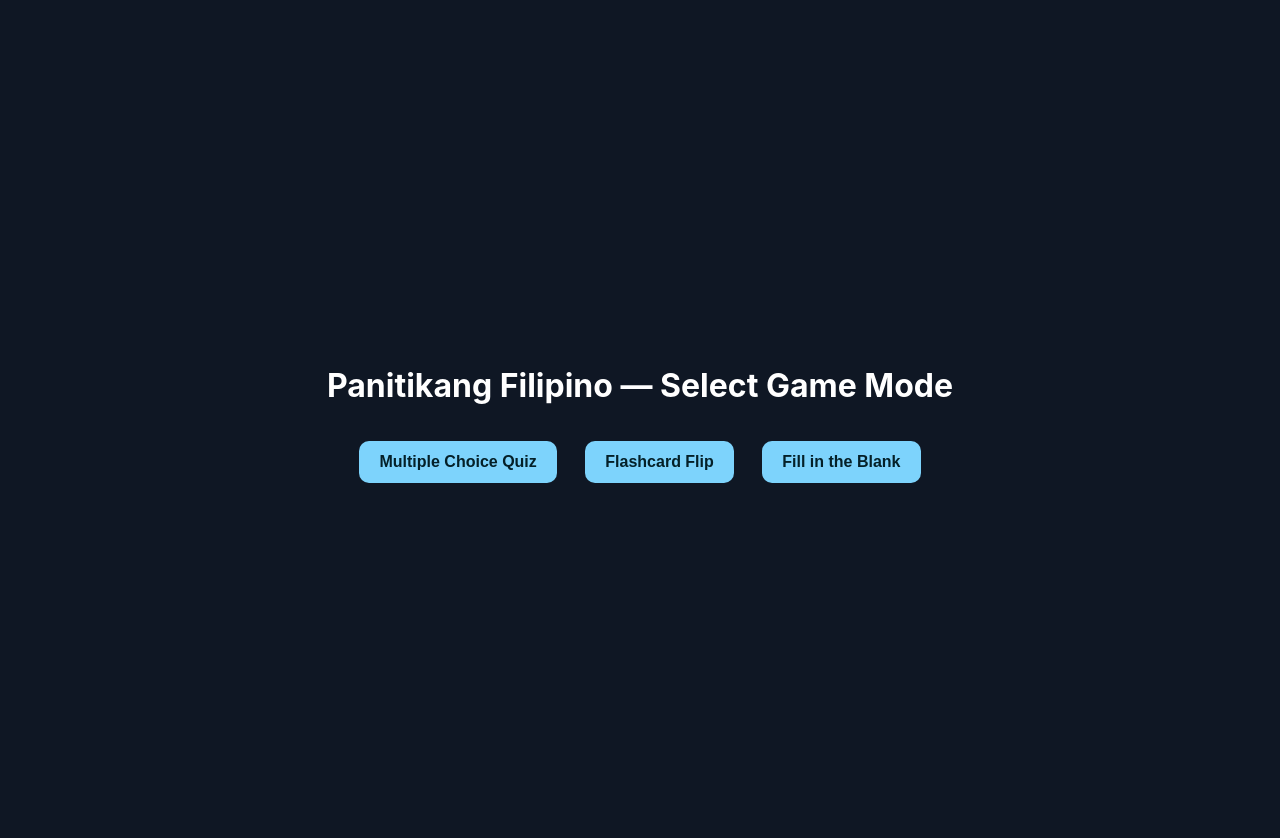
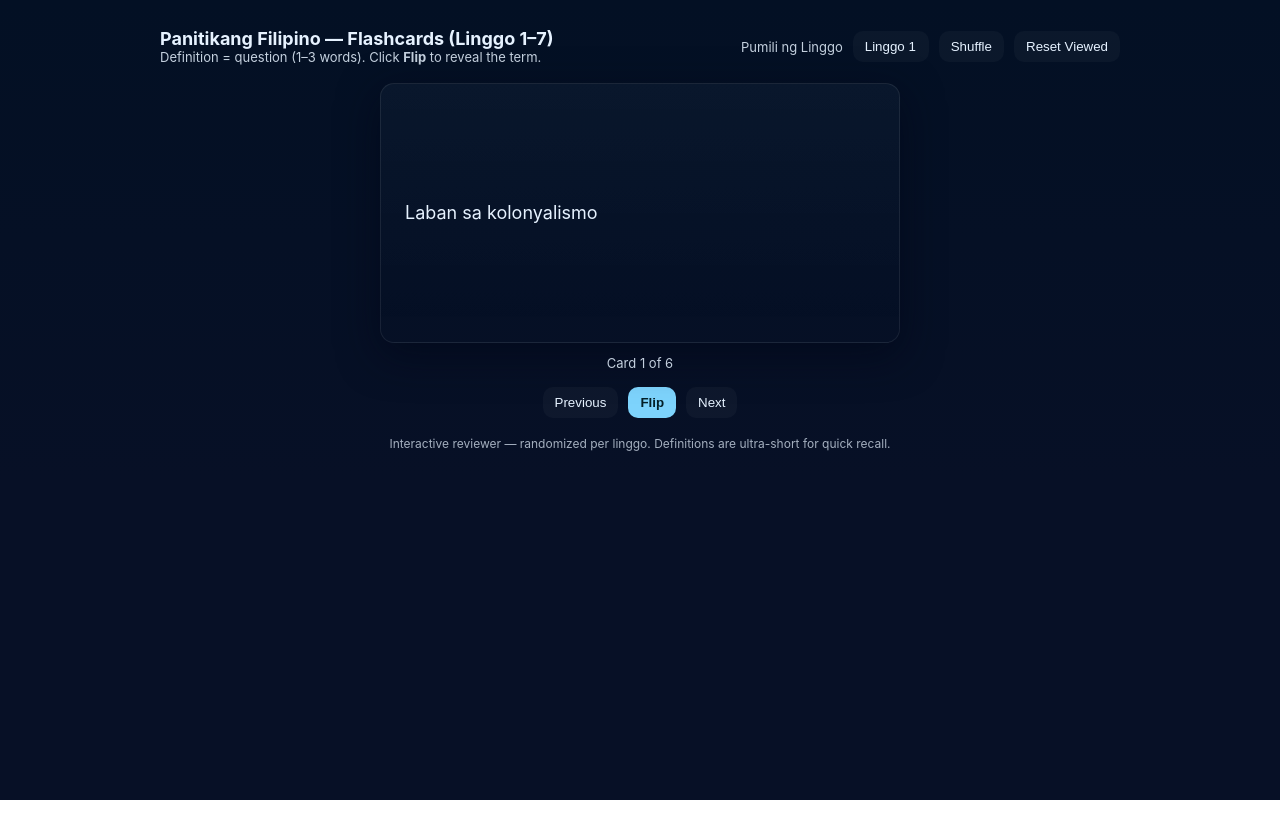
Before and after one commit to Ronyross1611/Entrep, a plain HTML site: page index.html in a window 1280 px wide. After the commit the page ends 800 px from the top, so only its background shows below. Drawn offline with Linux system fonts and the light colour scheme.

Commit message:
Update index.html

```diff
--- a/index.html
+++ b/index.html
@@ -1,212 +1,193 @@
 <!doctype html>
 <html lang="en">
 <head>
-<meta charset="utf-8">
-<meta name="viewport" content="width=device-width, initial-scale=1">
-<title>Panitikang Filipino — Game Modes</title>
+  <meta charset="utf-8" />
+  <meta name="viewport" content="width=device-width,initial-scale=1" />
+  <title>Panitikang Filipino — Modular Flashcards (Linggo 1–7)</title>
   <style>
-  :root{
-    --bg:#0f1724; --card:#1e293b; --muted:#9fb0c3; --accent:#7dd3fc;
-    --correct:#10b981; --wrong:#ef4444; --white:#ffffff; --overlay-bg: rgba(15,23,36,0.85);
-    font-family: Inter, system-ui, sans-serif;
-  }
-  body{margin:0; min-height:100vh; display:flex; align-items:center; justify-content:center; background:var(--bg); color:var(--white); padding:20px;}
-  .home, .app{width:100%; max-width:700px; text-align:center;}
-  h1{margin-bottom:24px;}
-  button{margin:12px; padding:12px 20px; border:none; border-radius:10px; cursor:pointer; font-weight:700; font-size:16px; background:var(--accent); color:#042028;}
-  .card-wrap{perspective:1200px;}
-  .card{width:340px;height:220px;position:relative;transform-style:preserve-3d;transition:transform .7s cubic-bezier(.2,.9,.3,1);border-radius:14px;box-shadow:0 8px 24px rgba(2,6,23,.6);background:rgba(255,255,255,0.03);}
-  .card.flipped{transform:rotateY(180deg);}
-  .face{position:absolute;inset:0;backface-visibility:hidden;border-radius:14px;display:flex;flex-direction:column;align-items:center;justify-content:center;padding:18px;text-align:center;}
-  .front{background:rgba(255,255,255,0.04);}
-  .back{background:linear-gradient(180deg,#042831,#0a2430);transform:rotateY(180deg);}
-  .definition{font-size:15px;line-height:1.5}
-  .definition .kw{font-weight:800;text-transform:uppercase}
-  .term{font-size:22px;font-weight:800;text-transform:uppercase}
-  .nav{display:flex;gap:10px;margin-top:12px;justify-content:center;}
-  /* MCQ style */
-  .question{margin-bottom:16px; font-weight:700; white-space:pre-wrap;}
-  .choices{display:grid; gap:12px;}
-  .choice{padding:12px; border-radius:10px; cursor:pointer; border:1px solid rgba(255,255,255,0.1); display:flex; gap:12px; align-items:center;}
-  .choice.correct{background:rgba(16,185,129,0.2); border-color:rgba(16,185,129,0.4);}
-  .choice.wrong{background:rgba(239,68,68,0.2); border-color:rgba(239,68,68,0.4);}
-  .choice .label{width:36px; height:36px; border-radius:8px; display:grid; place-items:center; background:rgba(0,0,0,0.15); font-weight:800;}
-  /* Overlay */
-  .overlay{position:fixed; inset:0; display:none; align-items:center; justify-content:center; background:var(--overlay-bg); z-index:30; padding:20px;}
-  .overlay.show{display:flex;}
-  .overlay-card{width:100%; max-width:520px; background:var(--card); border-radius:12px; padding:18px; text-align:center; border:1px solid rgba(255,255,255,0.06);}
-  .overlay-msg{font-weight:800; font-size:16px;}
-  .overlay-definition{margin-top:8px; color:var(--muted);}
-  .overlay-actions{display:flex; gap:10px; justify-content:center; margin-top:12px;}
+    :root{--bg:#071026;--card:#071827;--accent:#7dd3fc;--muted:rgba(255,255,255,0.08);--glass:rgba(255,255,255,0.03);font-family:Inter,system-ui,Segoe UI,Roboto,Arial}
+    *{box-sizing:border-box}
+    body{margin:0;min-height:100vh;background:linear-gradient(180deg,#031024 0%,#071026 60%);color:#e6f2ff;display:flex;flex-direction:column;align-items:center;padding:28px}
+    .app{width:100%;max-width:960px}
+    header{display:flex;justify-content:space-between;align-items:center;gap:12px;margin-bottom:18px}
+    h1{font-size:18px;margin:0}
+    .controls{display:flex;gap:10px;align-items:center}
+    select,button{appearance:none;border:0;padding:8px 12px;border-radius:10px;background:var(--glass);color:inherit}
+    button.primary{background:var(--accent);color:#042028;font-weight:700}
+    .card-wrap{perspective:1200px;display:flex;justify-content:center}
+    .card{width:520px;max-width:92vw;height:260px;border-radius:14px;background:linear-gradient(180deg,rgba(255,255,255,0.02),transparent);box-shadow:0 12px 40px rgba(2,6,23,.6);position:relative;transform-style:preserve-3d;transition:transform .6s cubic-bezier(.2,.9,.3,1)}
+    .card.flipped{transform:rotateY(180deg)}
+    .face{position:absolute;inset:0;padding:24px;backface-visibility:hidden;border-radius:14px;display:flex;flex-direction:column;justify-content:center}
+    .front{background:linear-gradient(180deg,rgba(125,211,252,0.02),transparent);border:1px solid var(--muted);}
+    .back{background:linear-gradient(180deg,#042831,#052a2f);transform:rotateY(180deg);border:1px solid rgba(125,211,252,0.06)}
+    .definition{font-size:18px;line-height:1.4}
+    .term{font-size:26px;font-weight:800;text-transform:uppercase}
+    .meta{display:flex;justify-content:center;align-items:center;margin-top:12px}
+    .nav{display:flex;gap:10px;justify-content:center;margin-top:16px}
+    .small{font-size:13px;opacity:.85}
+    footer{margin-top:18px;font-size:12px;opacity:.7;text-align:center}
+    @media (max-width:560px){.card{height:220px;padding:12px}.definition{font-size:16px}.term{font-size:20px}}
   </style>
 </head>
 <body>
+  <div class="app">
+    <header>
+      <div>
+        <h1>Panitikang Filipino — Flashcards (Linggo 1–7)</h1>
+        <div class="small">Definition = question (1–3 words). Click <strong>Flip</strong> to reveal the term.</div>
+      </div>
+      <div class="controls">
+        <label class="small" for="week">Pumili ng Linggo</label>
+        <select id="week"></select>
+        <button id="shuffle" title="Shuffle this week's cards">Shuffle</button>
+        <button id="resetViewed">Reset Viewed</button>
+      </div>
+    </header>
 
-<div class="home" id="home">
-  <h1>Panitikang Filipino — Select Game Mode</h1>
-  <button onclick="startMode('MCQ')">Multiple Choice Quiz</button>
-  <button onclick="startMode('FLIP')">Flashcard Flip</button>
-  <button onclick="startMode('FILL')">Fill in the Blank</button>
-</div>
-
-<div class="app" id="app" style="display:none;"></div>
-
-<div class="overlay" id="overlay">
-  <div class="overlay-card">
-    <div id="overlayFeedback" class="overlay-msg"></div>
-    <div id="overlayDefinition" class="overlay-definition"></div>
-    <div class="overlay-actions">
-      <button id="overlayNext">Next</button>
-      <button id="overlayHome">Home</button>
-    </div>
+    <main>
+      <div class="card-wrap">
+        <div class="card" id="card">
+          <div class="face front" id="front"></div>
+          <div class="face back" id="back"></div>
         </div>
       </div>
 
+      <div class="meta" id="meta">
+        <div id="progress" class="small">Card 0 of 0</div>
+      </div>
+
+      <div class="nav">
+        <button id="prev">Previous</button>
+        <button id="flip" class="primary">Flip</button>
+        <button id="next">Next</button>
+      </div>
+    </main>
+
+    <footer>Interactive reviewer — randomized per linggo. Definitions are ultra-short for quick recall.</footer>
+  </div>
+
   <script>
-const data=[
-  {term:'PANITIKAN',def:'Sining ng PAGPAPAHAYAG ng DAMDAMIN at KAISIPAN ng tao sa pamamagitan ng mga salita; ito ay SALAMIN ng LIPUNAN at KASAYSAYAN ng SAMBAYANAN.'},
-  {term:'ANYONG PATULA',def:'Panitikang gumagamit ng SUKAT, TUGMA, at TALINGHAGA; kabilang ang tula, awit, at soneto.'},
-  {term:'ANYONG TULUYAN',def:'Panitikang TUWIRAN o prosa ang paraan ng pagpapahayag; kabilang ang nobela, maikling kuwento, at sanaysay.'},
-  {term:'ANYONG DULA',def:'Panitikang ITINATANGHAL sa entablado, binubuo ng DAYALOGO at AKSIYON.'},
-  {term:'PANITIKANG PASALITA',def:'Panitikang NAISASALIN SA BIBIG at tradisyunal, gaya ng bugtong, salawikain, at epiko.'},
-  {term:'PANITIKANG NASUSULAT',def:'Panitikang NAITATALA SA PAPEL o PRINT, tulad ng nobela at sanaysay.'}
-];
+    const dataset = {
+      "Linggo 1": [
+        {term:'PANITIKAN',def:'Sining ng pagpapahayag'},
+        {term:'KAHALAGAHAN',def:'Nagpapayaman ng wika'},
+        {term:'UGNAYAN KASAYSAYAN',def:'Kasaysayan at panitikan'},
+        {term:'PANITIKAN AT IDENTIDAD',def:'Pagkakakilanlan ng bansa'},
+        {term:'PANITIKAN BILANG SANDATA',def:'Laban sa kolonyalismo'},
+        {term:'PANITIKAN SA DIGITAL AGE',def:'Makabagong anyo'}
+      ],
+      "Linggo 2": [
+        {term:'ANYONG PATULA',def:'May sukat at tugma'},
+        {term:'ANYONG TULUYAN',def:'Tuwirang pahayag'},
+        {term:'ANYONG DULA',def:'Itinatanghal'},
+        {term:'PANITIKANG PASALITA',def:'Tradisyong oral'},
+        {term:'PANITIKANG NASUSULAT',def:'Nakasulat/print'},
+        {term:'SUKAT',def:'Bilang ng pantig'},
+        {term:'TUGMA',def:'Magkakatulad na tunog'},
+        {term:'TONO',def:'Damdamin ng awtor'}
+      ],
+      "Linggo 3": [
+        {term:'PANAHON BAGO ESPANYOL',def:'Pasalitang tradisyon'},
+        {term:'PANAHON NG ESPANYOL',def:'Panrelihiyon/kolonyal'},
+        {term:'PANAHON NG AMERIKANO',def:'Edukasyon at modernisasyon'},
+        {term:'PANAHON NG HAPON',def:'Pagyabong Tagalog'},
+        {term:'PANAHON NG KASARINLAN',def:'Makabayang panitikan'},
+        {term:'KLASISISMO',def:'Kaayusan at rasyonalitiy'}
+      ],
+      "Linggo 4": [
+        {term:'NATURALISMO',def:'Heredity at kapaligiran'},
+        {term:'IDEALISMO',def:'Kabutihan/moralidad'},
+        {term:'SIMBOLISMO',def:'Sagisag/imahe'},
+        {term:'REALISMO',def:'Katotohanan panlipunan'},
+        {term:'IMPERYALISMO',def:'Kolonyal na impluwensya'},
+        {term:'ROMANTISISMO',def:'Damdamin at imahinasyon'}
+      ],
+      "Linggo 5": [
+        {term:'PSIKOLOHIKAL',def:'Motibo at damdamin'},
+        {term:'SOSYOLOHIKAL',def:'Relasyon ng lipunan'},
+        {term:'FEMINISMO',def:'Karapatan ng kababaihan'},
+        {term:'EKSPRESYUNISMO',def:'Panloob na damdamin'},
+        {term:'MODERNISMO',def:'Pagbabago/eksperimento'},
+        {term:'EKSISTENSIYALISMO',def:'Pag-iral at kalayaan'}
+      ],
+      "Linggo 6": [
+        {term:'PANLIPUNANG KAISIPAN',def:'Kondisyon ng lipunan'},
+        {term:'PANGMORAL NA PANANAW',def:'Kabutihan at katarungan'},
+        {term:'PANG-ANYO NA PANANAW',def:'Porma at estilo'},
+        {term:'ARKITIPAL NA PANANAW',def:'Simbolo at huwaran'},
+        {term:'EKONOMIKO AT PANLIPUNANG PAGAUNLAD',def:'Epekto ng values'}
+      ],
+      "Linggo 7": [
+        {term:'ANIMISMO',def:'Espiritu ng kalikasan'},
+        {term:'PATALISMO/BAHALA NA',def:'Pagtitiwala sa Diyos'},
+        {term:'EUPHEMISMO',def:'Pag-iwas sa direkta'},
+        {term:'PAKIKISAMA',def:'Pagkakaisa ng grupo'},
+        {term:'UTANG NA LOOB',def:'Moral obligasyon'},
+        {term:'NINGAS-KUGON',def:'Walang pagpapatuloy'},
+        {term:'MAÑANA HABIT',def:'Pagpapaliban'},
+        {term:'HOSPITALITY',def:'Pagkamapagpatuloy'}
+      ]
+    };
 
-let mode='', questionSet=[], currentIndex=0, score=0, answers=[];
+    const weekSelect = document.getElementById('week');
+    const cardEl = document.getElementById('card');
+    const front = document.getElementById('front');
+    const back = document.getElementById('back');
+    const flipBtn = document.getElementById('flip');
+    const nextBtn = document.getElementById('next');
+    const prevBtn = document.getElementById('prev');
+    const shuffleBtn = document.getElementById('shuffle');
+    const progress = document.getElementById('progress');
+    const resetViewed = document.getElementById('resetViewed');
 
-function shuffle(a){for(let i=a.length-1;i>0;i--){const j=Math.floor(Math.random()*(i+1));[a[i],a[j]]=[a[j],a[i]];} return a;}
+    const weeks = Object.keys(dataset);
+    weekSelect.innerHTML='';
+    weeks.forEach(w=>{const opt=document.createElement('option');opt.value=w;opt.textContent=w;weekSelect.appendChild(opt)});
 
-function startMode(selectedMode){
-  mode=selectedMode;
-  document.getElementById('home').style.display='none';
-  const app=document.getElementById('app');
-  app.style.display='block';
-  currentIndex=0; score=0; answers=[];
-  if(mode==='MCQ') startMCQ();
-  else if(mode==='FLIP') startFlip();
-  else if(mode==='FILL') startFill();
+    let currentWeek = weeks[0];
+    let pool = [];
+    let order = [];
+    let idx = 0;
+
+    function initWeek(week){
+      currentWeek = week;
+      pool = dataset[week].map((d,i)=>Object.assign({},d,{id:i}));
+      shufflePool();
+      idx = 0;
+      showCard(idx);
     }
 
-// ---------------- MCQ ----------------
-function startMCQ(){
-  questionSet=shuffle([...data]).map(q=>{
-    let others=shuffle(data.filter(d=>d.term!==q.term)).slice(0,3).map(d=>d.term);
-    return {...q, options:shuffle([q.term,...others])};
-  });
-  renderMCQ();
+    function shufflePool(){
+      order = pool.slice().sort(()=>Math.random()-0.5);
     }
 
-function renderMCQ(){
-  const app=document.getElementById('app');
-  if(currentIndex>=questionSet.length){
-    showSummary();
-    return;
-  }
-  const q=questionSet[currentIndex];
-  app.innerHTML=`<div class="question">${q.def}</div><div class="choices" id="choices"></div><div style="margin-top:12px">Score: ${score}</div>`;
-  const choicesEl=document.getElementById('choices');
-  q.options.forEach((opt,i)=>{
-    const div=document.createElement('div');
-    div.className='choice';
-    div.innerHTML=`<div class="label">${i+1}</div>${opt}`;
-    div.onclick=()=>handleChoiceMCQ(opt);
-    choicesEl.appendChild(div);
-  });
+    function showCard(i){
+      const item = order[i];
+      front.innerHTML = `<div class='definition'>${item.def}</div>`;
+      back.innerHTML = `<div class='term'>${item.term}</div>`;
+      cardEl.classList.remove('flipped');
+      updateProgress();
     }
 
-function handleChoiceMCQ(selected){
-  const q=questionSet[currentIndex];
-  const overlay=document.getElementById('overlay');
-  const fb=document.getElementById('overlayFeedback');
-  const def=document.getElementById('overlayDefinition');
-
-  fb.textContent=selected===q.term?"Correct ✅":"Wrong ❌";
-  def.innerHTML=`Answer: ${q.term}<br><br>${q.def}`;
-  overlay.classList.add('show');
-  answers.push({term:q.term, selected, correct:selected===q.term});
-  document.getElementById('overlayNext').onclick=()=>{
-    overlay.classList.remove('show');
-    currentIndex++;
-    score=answers.filter(a=>a.correct).length;
-    renderMCQ();
-  };
-  document.getElementById('overlayHome').onclick=goHome;
+    function updateProgress(){
+      progress.textContent = `Card ${idx+1} of ${order.length}`;
     }
 
-// ---------------- Flashcard Flip ----------------
-let flipIndex=0;
-function startFlip(){
-  const app=document.getElementById('app');
-  flipIndex=0;
-  app.innerHTML=`<div class="card-wrap"><div class="card" id="card"><div class="face front" id="front"></div><div class="face back" id="back"></div></div></div>
-  <div class="nav">
-    <button id="prev">Previous</button>
-    <button id="flip">Flip</button>
-    <button id="next">Next</button>
-    <button onclick="goHome()">Home</button>
-  </div>`;
-  showFlip(flipIndex);
+    flipBtn.addEventListener('click', ()=> cardEl.classList.toggle('flipped'));
+    nextBtn.addEventListener('click', ()=>{ idx = (idx+1) % order.length; showCard(idx); });
+    prevBtn.addEventListener('click', ()=>{ idx = (idx-1+order.length) % order.length; showCard(idx); });
+    shuffleBtn.addEventListener('click', ()=>{ shufflePool(); idx=0; showCard(idx); });
+    resetViewed.addEventListener('click', ()=>{ idx=0; showCard(idx); });
 
-  document.getElementById('flip').onclick=()=>document.getElementById('card').classList.toggle('flipped');
-  document.getElementById('next').onclick=()=>{flipIndex=(flipIndex+1)%data.length; showFlip(flipIndex);}
-  document.getElementById('prev').onclick=()=>{flipIndex=(flipIndex-1+data.length)%data.length; showFlip(flipIndex);}
-}
+    weekSelect.addEventListener('change', e=> initWeek(e.target.value));
 
-function showFlip(i){
-  document.getElementById('front').innerHTML=`<div class="definition">${data[i].def}</div>`;
-  document.getElementById('back').innerHTML=`<div class="term">${data[i].term}</div>`;
-  document.getElementById('card').classList.remove('flipped');
-}
+    document.addEventListener('keydown',e=>{
+      if(e.key==='ArrowRight') nextBtn.click();
+      if(e.key==='ArrowLeft') prevBtn.click();
+      if(e.key===' ') { e.preventDefault(); flipBtn.click(); }
+    });
 
-// ---------------- Fill in the Blank ----------------
-function startFill(){
-  questionSet=shuffle([...data]);
-  currentIndex=0; score=0; answers=[];
-  renderFill();
-}
-
-function renderFill(){
-  const app=document.getElementById('app');
-  if(currentIndex>=questionSet.length){
-    showSummary();
-    return;
-  }
-  const q=questionSet[currentIndex];
-  app.innerHTML=`<div class="question">${q.def}</div>
-  <input type="text" id="userAnswer" placeholder="Type the term here" style="padding:10px; width:80%; margin-top:12px; border-radius:8px; border:none;">
-  <br><button id="submitAnswer" style="margin-top:12px;">Submit</button>
-  <div style="margin-top:12px">Score: ${score}</div>
-  <button onclick="goHome()" style="margin-top:12px;">Home</button>`;
-
-  document.getElementById('submitAnswer').onclick=()=>{
-    const userAns=document.getElementById('userAnswer').value.trim();
-    const correct=userAns.toLowerCase()===q.term.toLowerCase();
-    answers.push({term:q.term, selected:userAns||"(empty)", correct});
-    score=answers.filter(a=>a.correct).length;
-    currentIndex++;
-    renderFill();
-  };
-}
-
-// ---------------- Summary ----------------
-function showSummary(){
-  const app=document.getElementById('app');
-  app.innerHTML='<h2>Quiz Completed!</h2>';
-  app.innerHTML+=`<h3>Score: ${score} / ${questionSet.length}</h3>`;
-  let html='<ol>';
-  answers.forEach(a=>{
-    html+=`<li>${a.term} - Your answer: ${a.selected} - <strong>${a.correct?"Correct":"Wrong"}</strong></li>`;
-  });
-  html+='</ol>';
-  app.innerHTML+=html;
-  app.innerHTML+='<button onclick="startMode(mode)">Restart Quiz</button> <button onclick="goHome()">Home</button>';
-}
-
-// ---------------- Go Home ----------------
-function goHome(){
-  document.getElementById('app').style.display='none';
-  document.getElementById('home').style.display='block';
-}
+    initWeek(currentWeek);
   </script>
 </body>
 </html>
```
Lines whose indentation alone changed are shown as unchanged.
